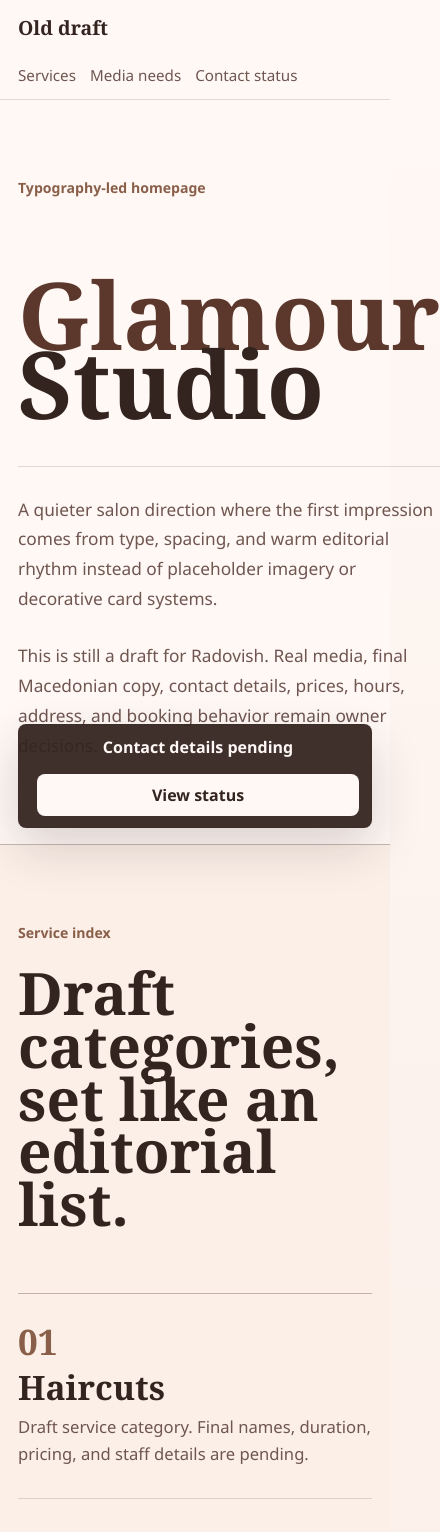
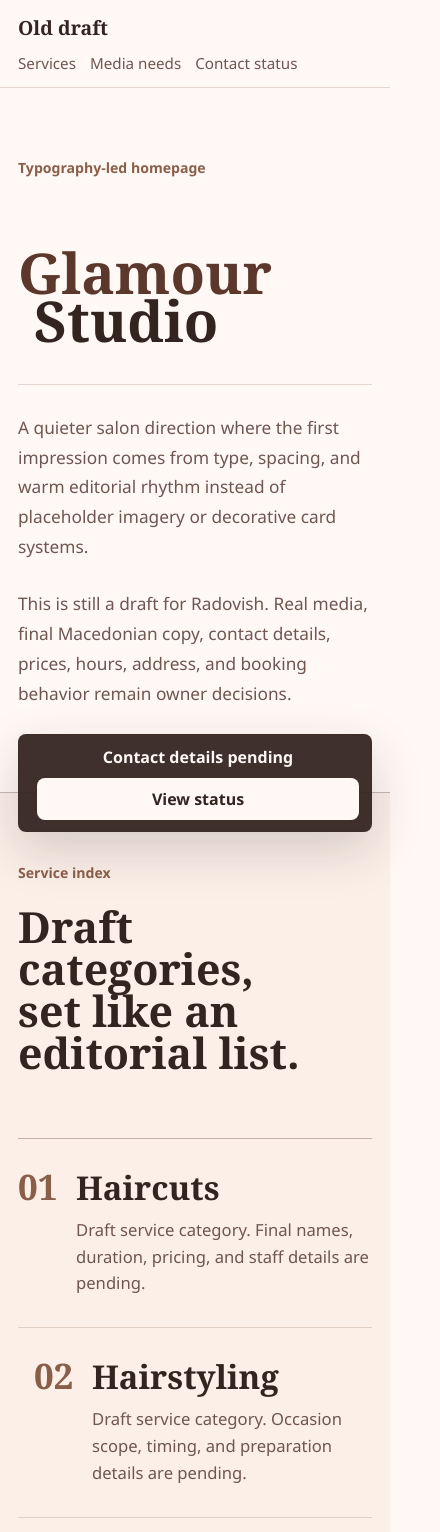
Before and after one commit to marin-o/glamour-studio, a Next.js app: page / in a window 390 px wide. Shown: the top 1532 px of the page, 440 px wide, since content can reach past the window. Built offline with nearby package versions, Linux system fonts and the light colour scheme.

Commit message:
Complete mobile responsive refinement

```diff
--- a/src/app/globals.css
+++ b/src/app/globals.css
@@ -554,15 +554,23 @@ h3 {
   }
 
   h1 {
-    font-size: 4.2rem;
+    max-width: min(100%, 9ch);
+    font-size: 3.85rem;
+    line-height: 0.9;
   }
 
   h2 {
-    font-size: 3.1rem;
+    max-width: min(100%, 11ch);
+    font-size: 2.72rem;
+    line-height: 1;
   }
 
   h3 {
     font-size: 1.65rem;
+  }
+
+  .site-shell {
+    padding-bottom: 154px;
   }
 
   .site-nav {
@@ -586,7 +594,8 @@ h3 {
 
   .hero {
     padding-top: 34px;
-    padding-bottom: 34px;
+    padding-bottom: 48px;
+    gap: 30px;
   }
 
   .hero-subtitle {
@@ -605,7 +614,12 @@ h3 {
   }
 
   .hero-media-block {
-    min-height: 430px;
+    min-height: 0;
+  }
+
+  .media-hero {
+    min-height: 360px;
+    aspect-ratio: 4 / 5;
   }
 
   .media-note {
@@ -620,6 +634,10 @@ h3 {
   .about-contact {
     padding-top: 78px;
     padding-bottom: 84px;
+  }
+
+  .about-contact {
+    padding-bottom: 164px;
   }
 
   .media-sequence,
@@ -638,7 +656,13 @@ h3 {
   }
 
   .media-panel-visual {
-    min-height: 300px;
+    min-height: 260px;
+    aspect-ratio: 4 / 3;
+  }
+
+  .media-panel:nth-child(even) {
+    width: calc(100% - 18px);
+    margin-left: auto;
   }
 
   .media-panel-copy {
@@ -652,13 +676,17 @@ h3 {
   }
 
   .service-row {
-    grid-template-columns: 1fr;
+    grid-template-columns: 54px minmax(0, 1fr);
     gap: 12px;
     padding: 26px 0;
   }
 
   .service-pending {
-    grid-column: auto;
+    grid-column: 2;
+  }
+
+  .service-row:nth-child(even) {
+    padding-left: 18px;
   }
 
   .footer-name {
@@ -669,7 +697,23 @@ h3 {
   .bottom-cta {
     align-items: stretch;
     flex-direction: column;
+    bottom: 12px;
+    gap: 10px;
     text-align: center;
+  }
+}
+
+@media (max-width: 420px) {
+  h1 {
+    font-size: 3.28rem;
+  }
+
+  h2 {
+    font-size: 2.34rem;
+  }
+
+  .media-hero {
+    min-height: 315px;
   }
 }
 
@@ -686,6 +730,7 @@ h3 {
   padding-bottom: 104px;
   color: var(--ink);
   background: var(--surface);
+  overflow-x: clip;
 }
 
 .type-nav {
@@ -931,6 +976,10 @@ h3 {
 }
 
 @media (max-width: 900px) {
+  .type-study {
+    padding-bottom: 154px;
+  }
+
   .type-hero,
   .type-index,
   .type-production,
@@ -942,6 +991,18 @@ h3 {
 
   .type-hero {
     min-height: auto;
+    align-content: start;
+    gap: 38px;
+  }
+
+  .type-hero h1 {
+    max-width: min(100%, 42rem);
+    font-size: 6.8rem;
+    line-height: 0.8;
+  }
+
+  .type-hero h1 span {
+    padding-left: 2rem;
   }
 
   .type-hero-grid,
@@ -951,6 +1012,27 @@ h3 {
     grid-template-columns: 1fr;
   }
 
+  .type-hero-grid {
+    max-width: 38rem;
+    margin-left: 0;
+  }
+
+  .type-hero-grid p:nth-child(2),
+  .type-production ol,
+  .type-contact ul {
+    width: min(100%, 34rem);
+    margin-left: auto;
+  }
+
+  .type-section-title h2,
+  .type-production h2,
+  .type-about h2,
+  .type-contact h2 {
+    max-width: min(100%, 12ch);
+    font-size: 4.8rem;
+    line-height: 0.94;
+  }
+
   .type-service-row {
     grid-template-columns: 64px minmax(0, 1fr);
   }
@@ -964,6 +1046,7 @@ h3 {
   .type-nav {
     align-items: flex-start;
     flex-direction: column;
+    gap: 12px;
   }
 
   .type-nav nav {
@@ -971,34 +1054,86 @@ h3 {
     gap: 14px;
   }
 
+  .type-hero,
+  .type-index,
+  .type-production,
+  .type-about,
+  .type-contact {
+    padding-top: 70px;
+  }
+
   .type-hero h1 {
-    font-size: clamp(4.4rem, 24vw, 7.4rem);
+    max-width: 100%;
+    font-size: 4.08rem;
+    line-height: 0.86;
   }
 
   .type-hero h1 span {
-    padding-left: 0;
+    padding-left: 1rem;
   }
 
   .type-section-title h2,
   .type-production h2,
   .type-about h2,
   .type-contact h2 {
-    font-size: clamp(2.8rem, 15vw, 4.6rem);
+    font-size: 3.12rem;
+    line-height: 0.98;
   }
 
   .type-service-row {
-    grid-template-columns: 1fr;
+    grid-template-columns: 54px minmax(0, 1fr);
     gap: 12px;
   }
 
+  .type-service-row h3 {
+    font-size: 2.35rem;
+    line-height: 0.96;
+  }
+
   .type-service-row p {
-    grid-column: auto;
+    grid-column: 2;
+  }
+
+  .type-service-row:nth-child(even) {
+    padding-left: 16px;
+  }
+
+  .type-about > p {
+    width: min(100%, 32rem);
+    margin-left: auto;
+  }
+
+  .type-contact {
+    padding-bottom: 164px;
   }
 
   .type-bottom-cta {
     align-items: stretch;
     flex-direction: column;
+    bottom: 12px;
+    gap: 10px;
     text-align: center;
+  }
+}
+
+@media (max-width: 420px) {
+  .type-hero h1 {
+    font-size: 3.52rem;
+  }
+
+  .type-section-title h2,
+  .type-production h2,
+  .type-about h2,
+  .type-contact h2 {
+    font-size: 2.68rem;
+  }
+
+  .type-service-row {
+    grid-template-columns: 46px minmax(0, 1fr);
+  }
+
+  .type-service-row h3 {
+    font-size: 2.05rem;
   }
 }
 
@@ -1009,6 +1144,7 @@ h3 {
   background:
     linear-gradient(180deg, var(--surface), var(--surface-muted) 44%, var(--surface)),
     var(--surface);
+  overflow-x: clip;
 }
 
 .lookbook-nav {
@@ -1410,6 +1546,10 @@ h3 {
 }
 
 @media (max-width: 760px) {
+  .lookbook-page {
+    padding-bottom: 154px;
+  }
+
   .lookbook-nav {
     grid-template-columns: 1fr auto;
     gap: 12px;
@@ -1439,17 +1579,25 @@ h3 {
 
   .lookbook-hero {
     min-height: auto;
+    gap: 30px;
   }
 
   .lookbook-hero h1,
   .lookbook-section-heading h2,
   .lookbook-notes h2,
   .lookbook-status h2 {
-    font-size: clamp(3rem, 16vw, 5rem);
+    max-width: min(100%, 11ch);
+    font-size: 3.24rem;
+    line-height: 0.98;
   }
 
   .lookbook-feature {
-    min-height: 430px;
+    min-height: 0;
+  }
+
+  .lookbook-feature-media {
+    min-height: 360px;
+    aspect-ratio: 4 / 5;
   }
 
   .lookbook-feature figcaption {
@@ -1460,7 +1608,13 @@ h3 {
 
   .lookbook-card-media,
   .lookbook-empty-slot {
-    min-height: 280px;
+    min-height: 250px;
+    aspect-ratio: 4 / 3;
+  }
+
+  .lookbook-card:nth-child(even) {
+    width: calc(100% - 18px);
+    margin-left: auto;
   }
 
   .lookbook-card-copy {
@@ -1473,9 +1627,28 @@ h3 {
     gap: 4px;
   }
 
+  .lookbook-status {
+    padding-bottom: 164px;
+  }
+
   .lookbook-bottom-cta {
     align-items: stretch;
     flex-direction: column;
+    bottom: 12px;
+    gap: 10px;
     text-align: center;
   }
 }
+
+@media (max-width: 420px) {
+  .lookbook-hero h1,
+  .lookbook-section-heading h2,
+  .lookbook-notes h2,
+  .lookbook-status h2 {
+    font-size: 2.72rem;
+  }
+
+  .lookbook-feature-media {
+    min-height: 315px;
+  }
+}
```
Also changed, not shown: 2 other files (tests, documents, lock files or other folders).
